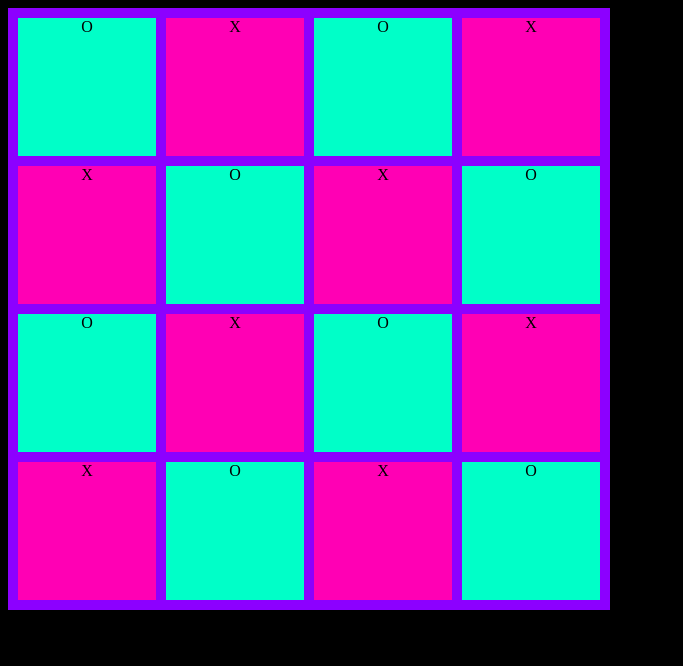
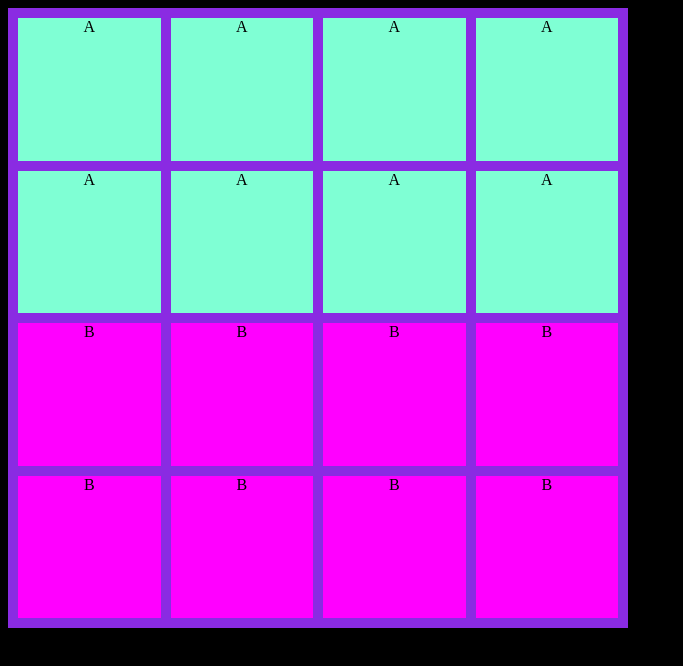
Before and after one commit to CDHSpaceDust/HB_APP, a plain HTML site: page Class_12/C12_2.html in a window 1280 px wide. Shown: the whole page, without its empty margins (0-683 px from the left). Drawn offline with nearby package versions, Linux system fonts and the light colour scheme.

Commit message:
Class_12

```diff
--- a/Class_12/C12_2.html
+++ b/Class_12/C12_2.html
@@ -5,52 +5,50 @@
     <meta http-equiv="X-UA-Compatible" content="IE=edge">
     <meta name="viewport" content="width=device-width, initial-scale=1fr.0">
     <title>Document</title>
+    <script src="https://unpkg.com/vue@3"></script>
     <style>
         *{
             background-color: black;
             text-align: center;
         }
         #app{
-            width: 582px;
-            height: 582px;
-            background-color: rgb(140, 0, 255);
+            width: 600px;
+            height: 600px;
+            background-color: blueviolet;
             display: grid;
             grid-template-columns: 1fr 1fr 1fr 1fr;
             grid-template-rows: 1fr 1fr 1fr 1fr;
             grid-gap: 10px;
             padding: 10px;
         }
-        .box{
-            background-color: rgb(0, 255, 200);
+        .blocks{
+            background-color: aquamarine;
+        }
+        .blocks1{
+            background-color: magenta;
+        }
 
-        }
-        .box1{
-           background-color: rgb(255, 0, 180);
-
-        }
     </style>
 </head>
 <body>
     <div id="app">
-        <div class="box">O</div>
-        <div class="box1">X</div>
-        <div class="box">O</div>
-        <div class="box1">X</div>
+        <div class="blocks" v-for="index in blocks">A</div>
+        <div class="blocks1" v-for="index in blocks1">B</div>
+    </div>
 
-        <div class="box1">X</div>
-        <div class="box">O</div>
-        <div class="box1">X</div>
-        <div class="box">O</div>
-
-        <div class="box">O</div>
-        <div class="box1">X</div>
-        <div class="box">O</div>
-        <div class="box1">X</div>
-
-        <div class="box1">X</div>
-        <div class="box">O</div>
-        <div class="box1">X</div>
-        <div class="box">O</div>
-    </div>
+    <script>
+        var {createApp} = Vue;
+        createApp({
+            data() {
+                return{
+                    blocks : 8,
+                    blocks1 : 8,
+                }
+            },
+            mounted(){
+                console.log("app 마운트");
+            },
+        }).mount("#app");
+    </script>
 </body>
 </html>
```
Also changed, not shown: Class_12/C11_1.html (+25 -12 lines).
